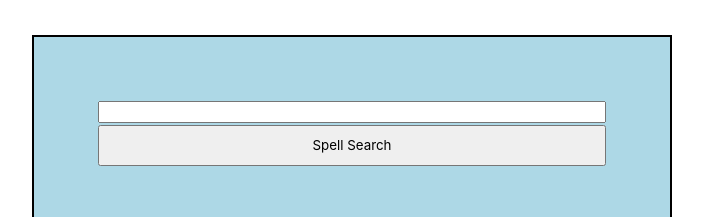
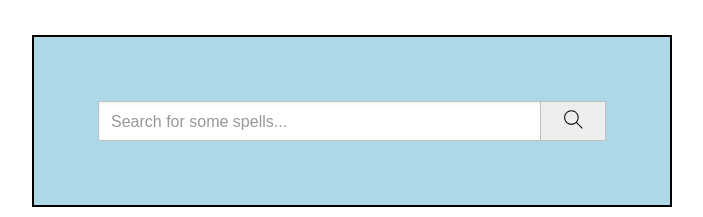
Before and after one commit to na-br-wo/group-pjt-one, a plain HTML site: page index.html in a window 1280 px wide. Shown: the part 533-750 px from the top of the page, without its empty margins (288-991 px from the left). Drawn offline with nearby package versions, Linux system fonts and the light colour scheme.

Commit message:
updating search button CSS

```diff
--- a/assets/style.css
+++ b/assets/style.css
@@ -78,13 +78,41 @@ body {
     text-transform: lowercase;
 }
 
+/* .search-bar {
+    flex: 1;
+    height: 36px;
+    font-size: 16px;
+    border: 1px solid rgb(192, 192, 192);
+    border-radius: 2px;
+    box-shadow: inset 1px 2px 3px rgba(0, 0, 0, 0.05);
+    width: 0;
+    padding-left: 12px;
+}
+
+.search-bar::placeholder {
+    font-family: Roboto, Arial;
+    font-size: 16px;
+}
+
+.search-button {
+    height: 40px;
+    width: 66px;
+    background-color: rgb (240, 240, 240);
+    border-width: 1px;
+    border-style: solid;
+    border-color: rgb(192, 192, 192);
+    margin-left: -1px;
+    margin-right: 10px;
+} */
+
 
 .searchBarWrapper {
     width: 50%;
     align-self: center;
+    justify-content: center;
     display: flex;
-    flex-direction: column;
-    flex-wrap: wrap;
+    /* flex-direction: row; */
+    /* flex-wrap: wrap; */
     background: lightblue;
     margin: 1%;
     border: solid 2px black;
@@ -92,10 +120,43 @@ body {
 
 }
 
+/* this #search ID is controlling syles for the search bar input box */
+#search {
+    flex: 1;
+    height: 40px;
+    font-size: 16px;
+    border: 1px solid rgb(192, 192, 192);
+    border-radius: 2px;
+    box-shadow: inset 1px 2px 3px rgba(0, 0, 0, 0.05);
+    width: 0;
+    padding-left: 12px;
+}
+
+#search::placeholder {
+    font-family: Arial, Helvetica, sans-serif;
+    font-size: 16px;
+    color: rgb(152, 152, 152);
+}
+
+
 .searchButton {
-    padding: 2%;
-    margin-top: 2px;
+    height: 40px;
+    width: 66px;
+    background-color: rgb(238, 238, 238);
+    border-width: 1px;
+    border-style: solid;
+    border-color: rgb(192, 192, 192);
+    margin-left: -1px;
+    transition: 0.15s;
+}
 
+.searchButton:hover {
+    background-color: rgb(205, 205, 205);
+    cursor: pointer;
+}
+
+.search-icon {
+    height: 25px;
 }
 
 #dropDown {
--- a/index.html
+++ b/index.html
@@ -53,8 +53,10 @@
 
     <!-- search bar -->
     <div class="searchBarWrapper">
-        <input type="text"  id="search">
-        <button class="searchButton" id="search-button">Spell Search</button>
+        <input type="text" placeholder="Search for some spells..." id="search">
+        <button class="searchButton" id="search-button">
+            <img src="./assets/images/search.svg" alt="Search" class="search-icon">
+        </button>
     </div>
 
     <!-- spell info displayed -->
```
Also changed, not shown: assets/images/search.svg (added).
